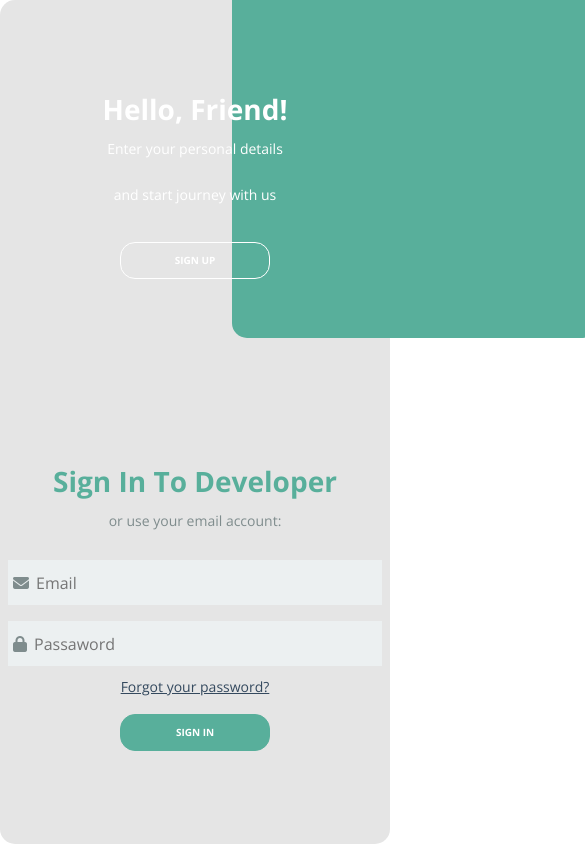
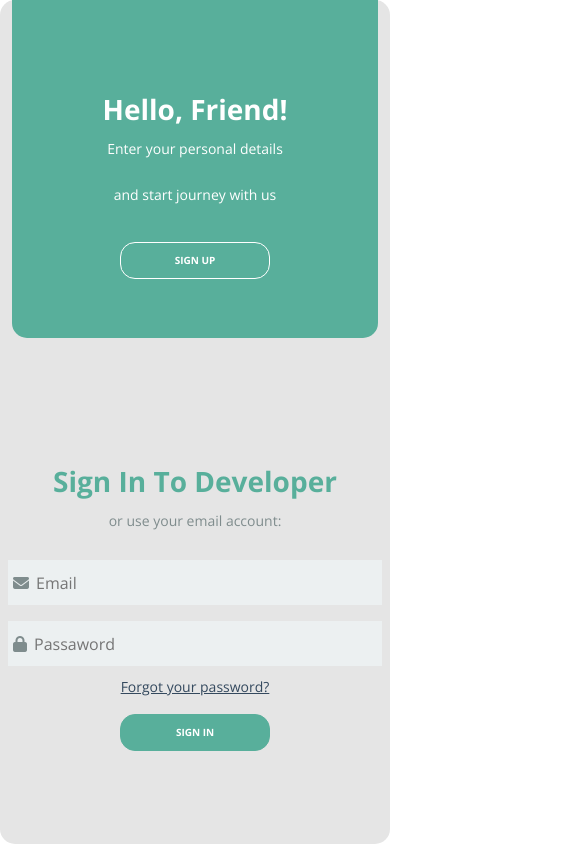
Before and after one commit to RafaelMF16/DinDin, an Angular app in the folder DinDin.AngularProject/: page /login in a window 390 px wide. Shown: the whole page, 585 px wide, since content can reach past the window. Built offline with nearby package versions, Linux system fonts and the light colour scheme.

Commit message:
Finalizei a parte da tela de login com responsividade

```diff
--- a/DinDin.AngularProject/src/app/pages/login/login.component.css
+++ b/DinDin.AngularProject/src/app/pages/login/login.component.css
@@ -163,21 +163,21 @@ body {
     z-index: -1;
 }
 
+.isRegister .login-content .first-column,
+.isRegister .login-content .second-column {
+    z-index: -1;
+}
+
 .isLogin .login-content .first-column {
-    z-index: 2;
+    z-index: 1;
 }
 
 .isRegister .register-content .first-column {
-    z-index: 2;
+    z-index: 1;
 }
 
 .isRegister .register-content .second-column {
     z-index: 1;
-}
-
-.isRegister .login-content .first-column,
-.isRegister .login-content .second-column {
-    z-index: -1;
 }
 
 .isRegister .background-interactive {
@@ -217,6 +217,7 @@ body {
         border-bottom-right-radius: 15px;
         border-bottom-left-radius: 15px;
         border-top-right-radius: 0;
+        border-top-left-radius: 0;
     }
 }
 
--- a/DinDin.AngularProject/src/app/pages/login/login.component.html
+++ b/DinDin.AngularProject/src/app/pages/login/login.component.html
@@ -2,7 +2,8 @@
     <div class="container-fluid login-container">
         <div class="content register-content">
             <!-- <div [@backgroundSlide]="isLogin ? 'login' : 'register'"></div> -->
-            <div class="background-interactive" [@backgroundSlide]="isLogin ? 'login' : 'register'"></div>
+            <!-- [@backgroundSlide]="isLogin ? 'login' : 'register'" -->
+            <div class="background-interactive"></div>
 
             <div class="first-column">
                 <h2 class="title title-primary">welcome back!</h2>
```
